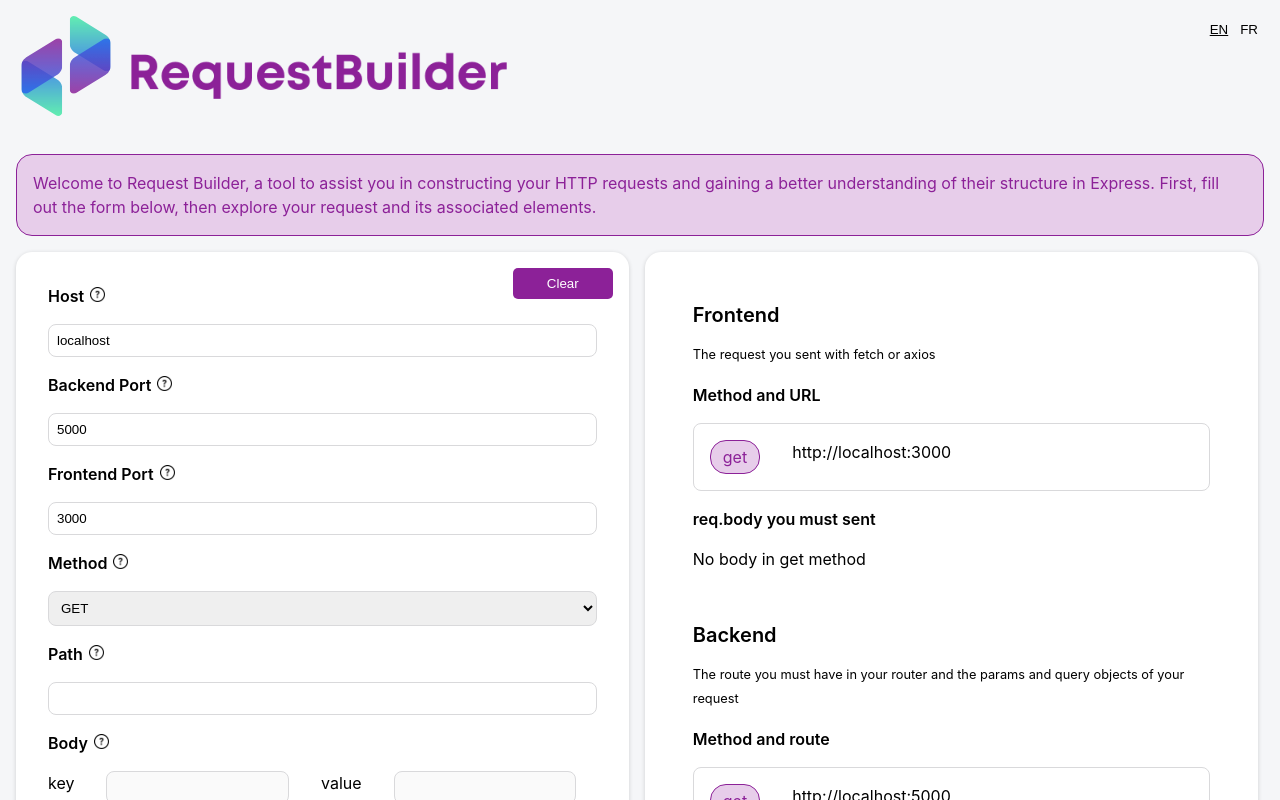
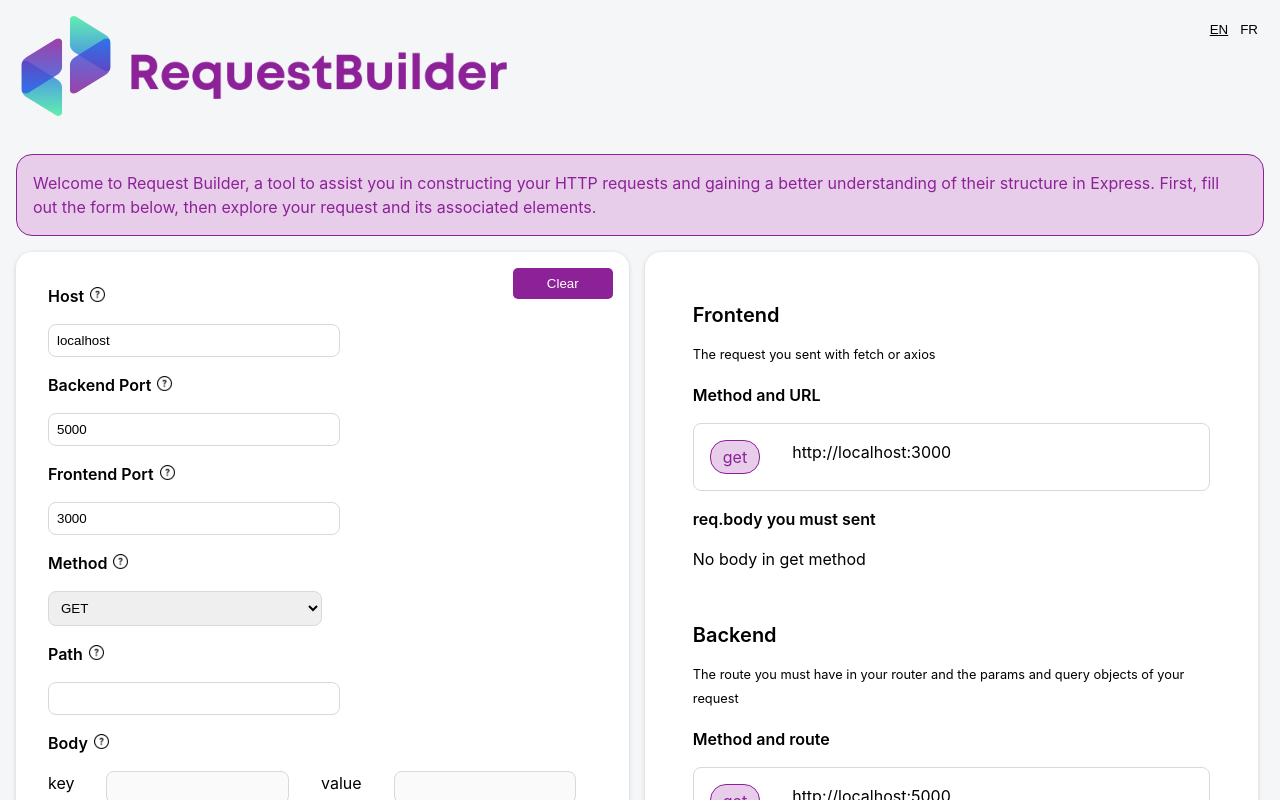
Before and after one commit to aimach/request-builder, a React (Vite) app: page / in a window 1280 px wide. Shown: the top 800 px of the page. Built offline with nearby package versions, Linux system fonts and the light colour scheme.

Commit message:
first commit

```diff
--- a/index.html
+++ b/index.html
@@ -2,7 +2,7 @@
 <html lang="en">
   <head>
     <meta charset="UTF-8" />
-    <link rel="icon" type="image/svg+xml" href="/vite.svg" />
+    <link rel="icon" type="image/svg+xml" href="/src/assets/logo.svg" />
     <meta name="viewport" content="width=device-width, initial-scale=1.0" />
     <title>Request builder</title>
   </head>
--- a/package.json
+++ b/package.json
@@ -7,9 +7,7 @@
     "dev": "vite",
     "build": "vite build",
     "lint": "eslint . --ext js,jsx --report-unused-disable-directives --max-warnings 0",
-    "preview": "vite preview",
-    "predeploy": "npm run build",
-    "deploy": "gh-pages -d dist"
+    "preview": "vite preview"
   },
   "dependencies": {
     "react": "^18.2.0",
@@ -23,7 +21,6 @@
     "eslint-plugin-react": "^7.32.2",
     "eslint-plugin-react-hooks": "^4.6.0",
     "eslint-plugin-react-refresh": "^0.4.3",
-    "gh-pages": "^5.0.0",
     "vite": "^4.4.5"
   }
 }
--- a/src/App.css
+++ b/src/App.css
@@ -63,6 +63,7 @@ select {
   border-radius: 0.5rem;
   border: 1px solid #d9d9db;
   outline: none;
+  width: 50%;
 }
 
 input:hover {
--- a/vite.config.js
+++ b/vite.config.js
@@ -3,6 +3,5 @@ import react from "@vitejs/plugin-react";
 
 // https://vitejs.dev/config/
 export default defineConfig({
-  base: "/aimach.github.io",
   plugins: [react()],
 });
```
Also changed, not shown: src/App.jsx (+10 -0 lines), 1 other file (tests, documents, lock files or other folders).
